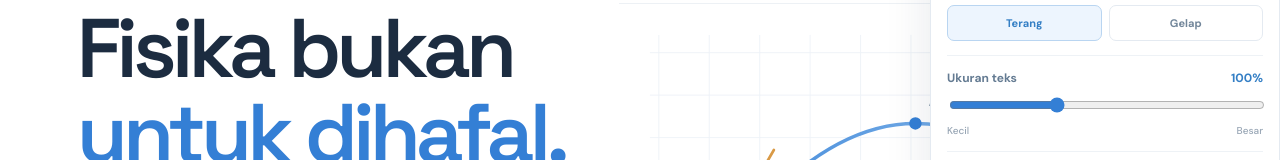
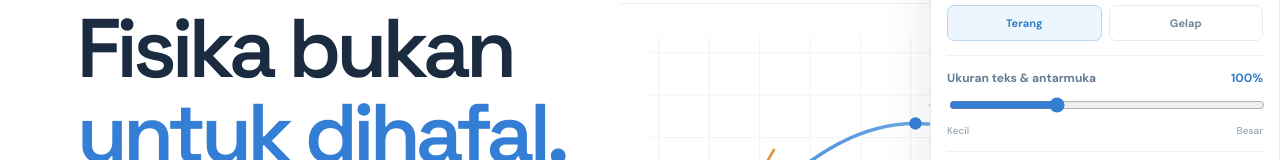
Before and after one commit to Zarr-Dev/physimus, a React (Vite) app: page / in a window 1280 px wide. Both pictures are taken after a click on the button 1188 px from the left and 38 px from the top of the page. Shown: the part 192-352 px from the top of the page. Built offline with nearby package versions, Linux system fonts and the light colour scheme.

Commit message:
Clarify display scale setting label

```diff
--- a/src/App.tsx
+++ b/src/App.tsx
@@ -290,7 +290,7 @@ function Header({page,setPage,language,onLanguage,theme,onTheme,fontScale,onFont
     {settingsOpen&&<section className="settings-popover" aria-label={language==="ID"?"Pengaturan tampilan":"Display settings"}>
       <div className="settings-popover-head"><div><span className="eyebrow">PHYSIMUS / SETTINGS</span><strong>{language==="ID"?"Preferensi tampilan":"Display preferences"}</strong></div><button onClick={()=>setSettingsOpen(false)} aria-label="Close">×</button></div>
       <div className="settings-control"><span>{language==="ID"?"Tema":"Theme"}</span><div className="settings-choice"><button className={theme==="light"?"chosen":""} onClick={()=>onTheme("light")}>{language==="ID"?"Terang":"Light"}</button><button className={theme==="dark"?"chosen":""} onClick={()=>onTheme("dark")}>{language==="ID"?"Gelap":"Dark"}</button></div></div>
-      <div className="settings-control"><label htmlFor="font-scale">{language==="ID"?"Ukuran teks":"Text size"} <strong>{Math.round(fontScale*100)}%</strong></label><input id="font-scale" type="range" min=".9" max="1.2" step=".05" value={fontScale} onChange={e=>onFontScale(Number(e.target.value))}/><div className="settings-range-labels"><span>{language==="ID"?"Kecil":"Small"}</span><span>{language==="ID"?"Besar":"Large"}</span></div></div>
+      <div className="settings-control"><label htmlFor="font-scale">{language==="ID"?"Ukuran teks & antarmuka":"Text & interface scale"} <strong>{Math.round(fontScale*100)}%</strong></label><input id="font-scale" type="range" min=".9" max="1.2" step=".05" value={fontScale} onChange={e=>onFontScale(Number(e.target.value))}/><div className="settings-range-labels"><span>{language==="ID"?"Kecil":"Small"}</span><span>{language==="ID"?"Besar":"Large"}</span></div></div>
       <div className="settings-control"><span>{language==="ID"?"Intensitas animasi":"Animation intensity"}</span><div className="settings-choice three"><button className={motionLevel==="low"?"chosen":""} onClick={()=>onMotionLevel("low")}>{language==="ID"?"Rendah":"Low"}</button><button className={motionLevel==="medium"?"chosen":""} onClick={()=>onMotionLevel("medium")}>{language==="ID"?"Sedang":"Med"}</button><button className={motionLevel==="high"?"chosen":""} onClick={()=>onMotionLevel("high")}>{language==="ID"?"Tinggi":"High"}</button></div></div>
       <p className="settings-note">{language==="ID"?"Preferensi disimpan pada browser ini. Animasi tetap menghormati pengaturan Reduce Motion perangkat.":"Preferences are saved in this browser. Animations still respect your device's Reduce Motion setting."}</p>
     </section>}
```
